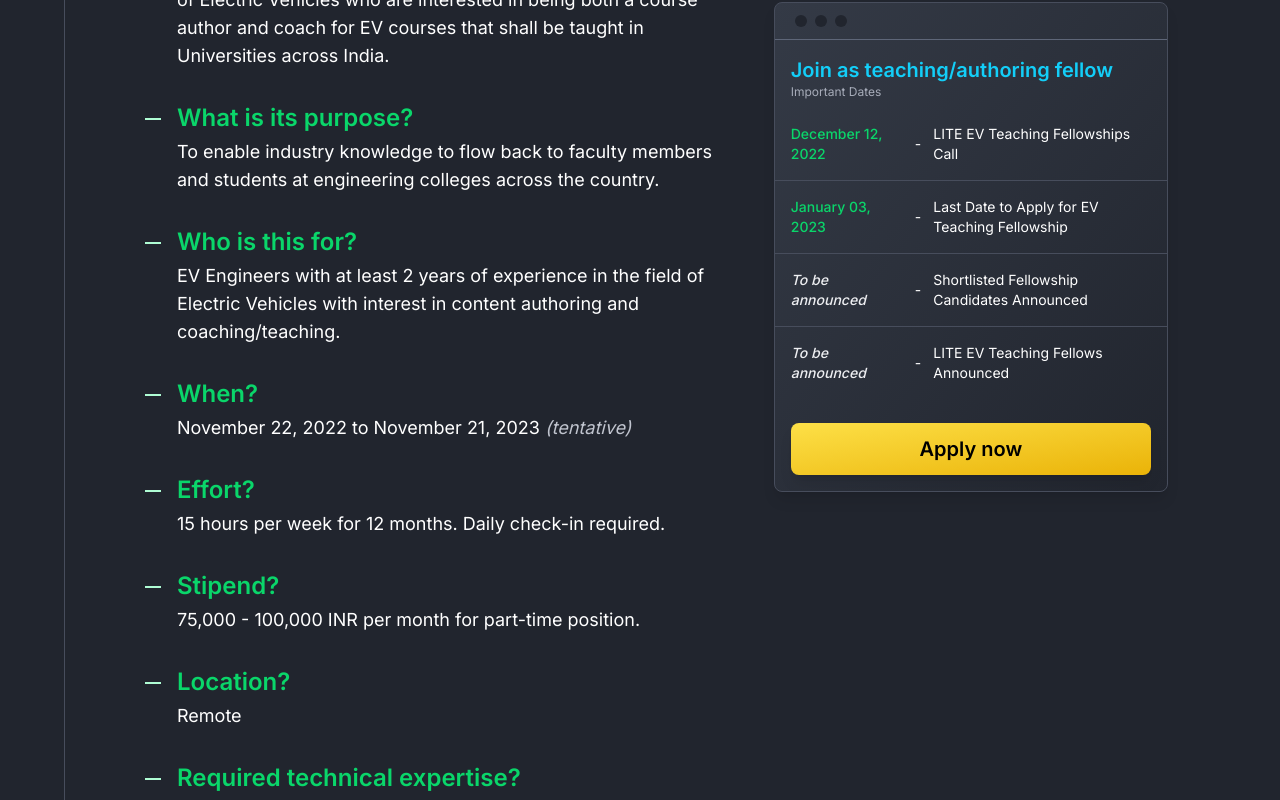
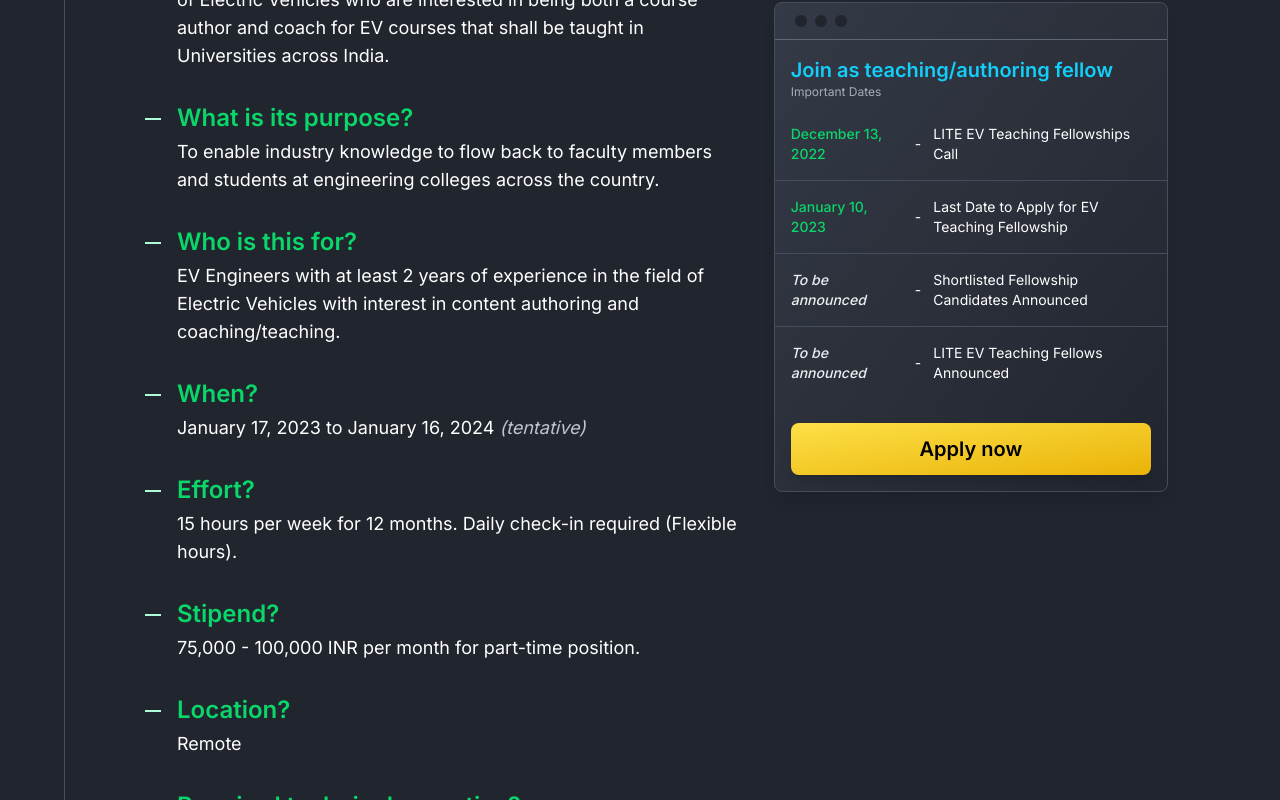
Before and after one commit to reenas/ev.pupilfirst.org, a Next.js app: page /teaching-fellowship in a window 1280 px wide. Shown: the part 1100-1900 px from the top of the page. Built offline with nearby package versions, Linux system fonts and the light colour scheme.

Commit message:
Update teaching-fellowship.js (#19)

```diff
--- a/pages/teaching-fellowship.js
+++ b/pages/teaching-fellowship.js
@@ -158,14 +158,14 @@ export default function () {
                 title="When?"
                 content={
                   <span>
-                    November 22, 2022 to November 21, 2023{" "}
+                    January 17, 2023 to January 16, 2024{" "}
                     <span className="italic text-gray-300">(tentative)</span>
                   </span>
                 }
               />
               <DescriptionListItem
                 title="Effort?"
-                content="15 hours per week for 12 months. Daily check-in required."
+                content="15 hours per week for 12 months. Daily check-in required (Flexible hours)."
               />
               <DescriptionListItem
                 title="Stipend?"
@@ -243,11 +243,11 @@ export default function () {
                     </p>
                     <div className="text-xs md:text-sm mt-2 divide-y divide-gray-700">
                       <DateAndContent
-                        date="December 12, 2022"
+                        date="December 13, 2022"
                         content="LITE EV Teaching Fellowships Call"
                       />
                       <DateAndContent
-                        date={<span>January 03, 2023</span>}
+                        date={<span>January 10, 2023</span>}
                         content="Last Date to Apply for EV Teaching Fellowship"
                       />
                       <DateAndContent
@@ -413,11 +413,11 @@ export default function () {
         <SectionWithHeading heading="Schedule">
           <div className="bg-gray-800 border border-gray-700 rounded-lg divide-y divide-gray-700">
             <DateAndContent
-              date="December 12, 2022"
+              date="December 13, 2022"
               content="LITE EV Teaching Fellowships Call"
             />
             <DateAndContent
-              date={<span>January 03, 2023</span>}
+              date={<span>January 10, 2023</span>}
               content="Last Date to Apply for EV Teaching Fellowship"
             />
             <DateAndContent
```
